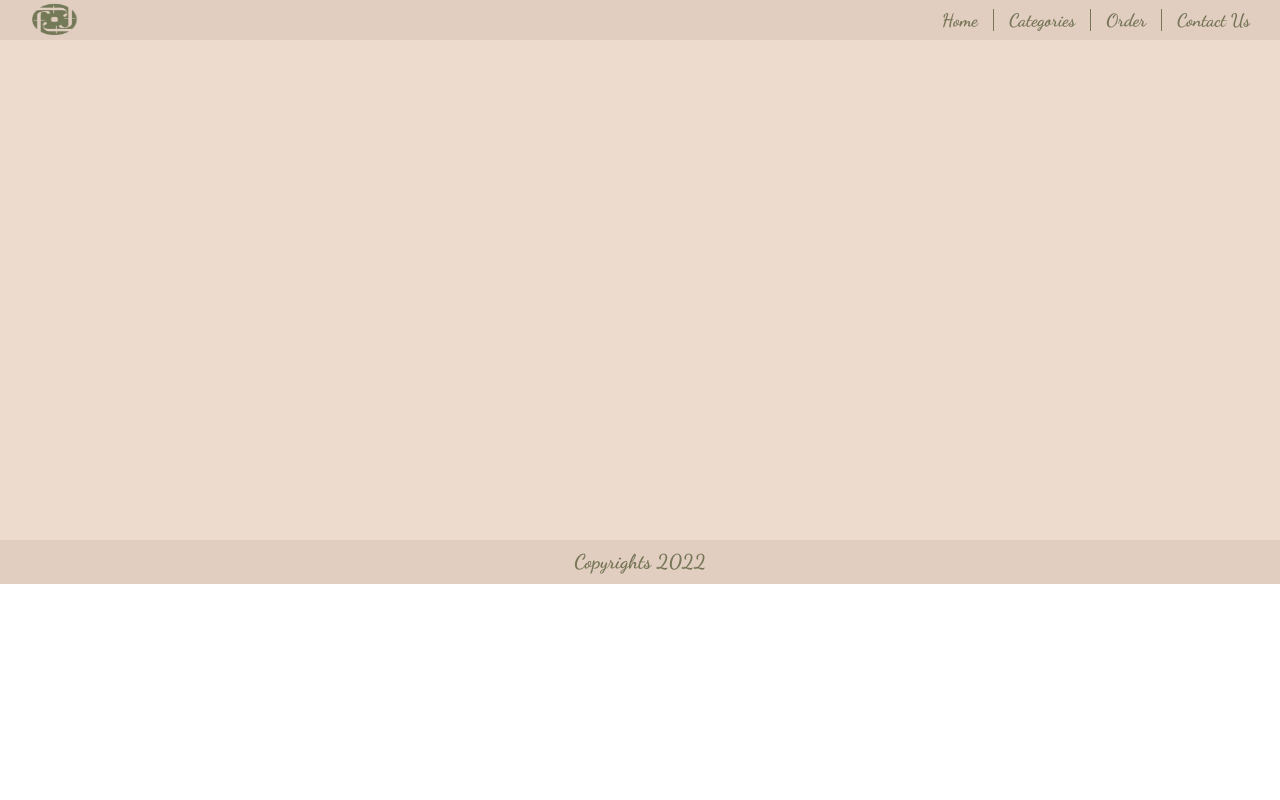
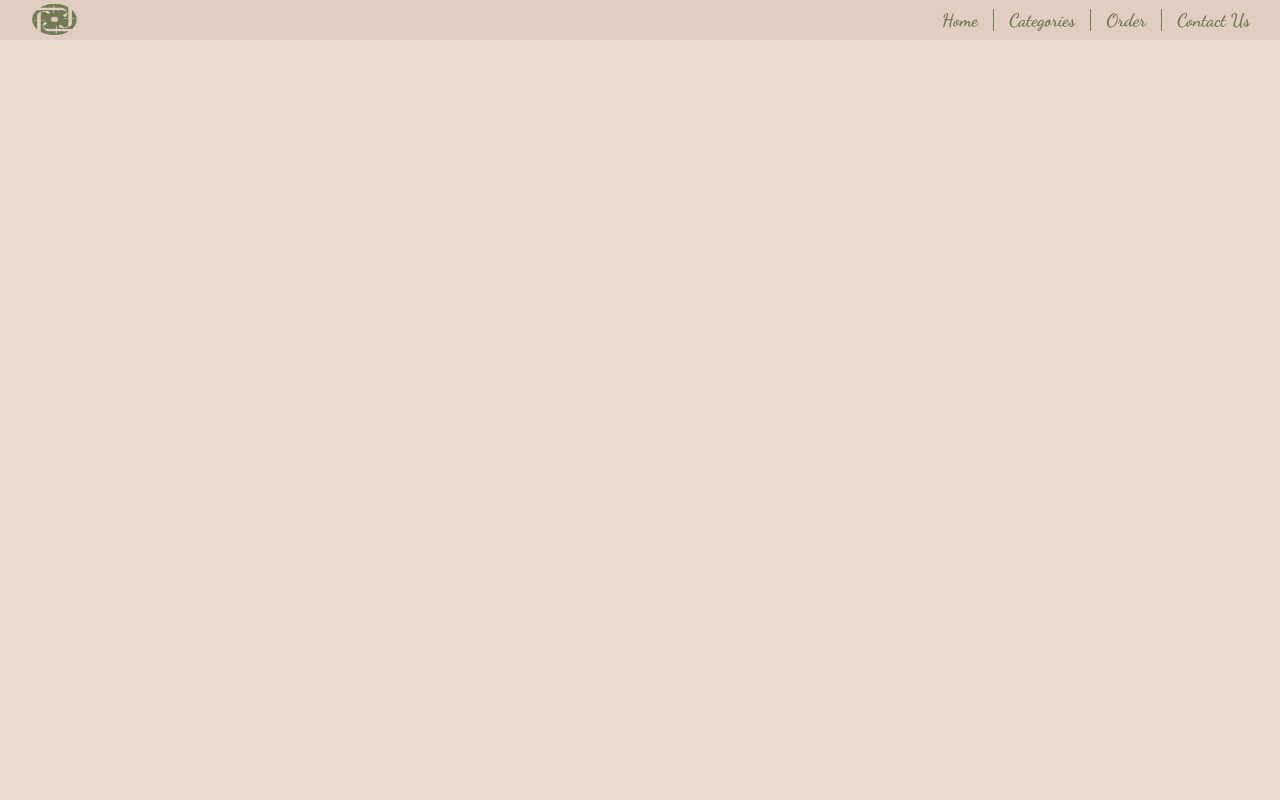
Before and after one commit to KarimanMedhat/Freesponsibility, a plain HTML site: page index.html in a window 1280 px wide. Shown: the top 800 px of the page. Drawn offline with Linux system fonts and the light colour scheme.

Commit message:
Updated css file

```diff
--- a/css/main.css
+++ b/css/main.css
@@ -34,7 +34,7 @@
 }
 .content {
   background-color: #eddbce;
-  height: 500px;
+  height: 1200px;
 }
 footer {
   background-color: #e1cec0;
```
